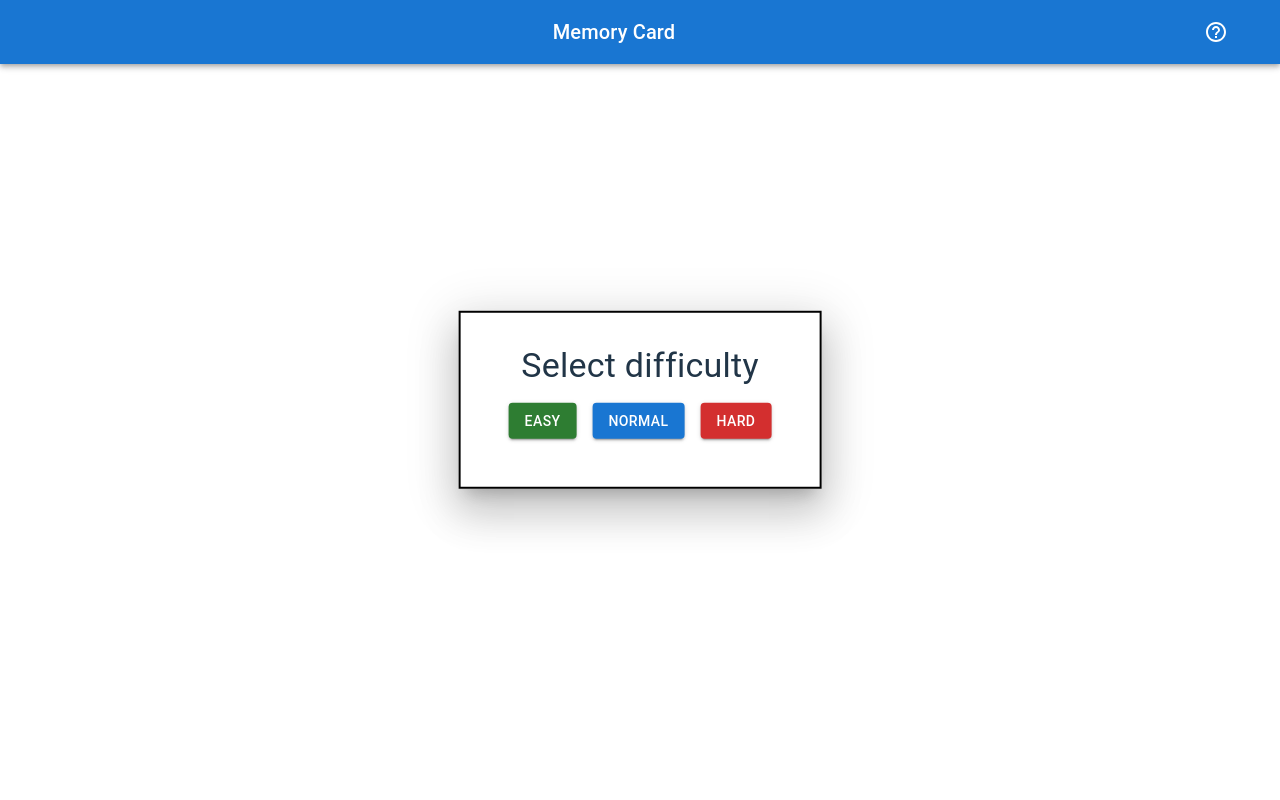
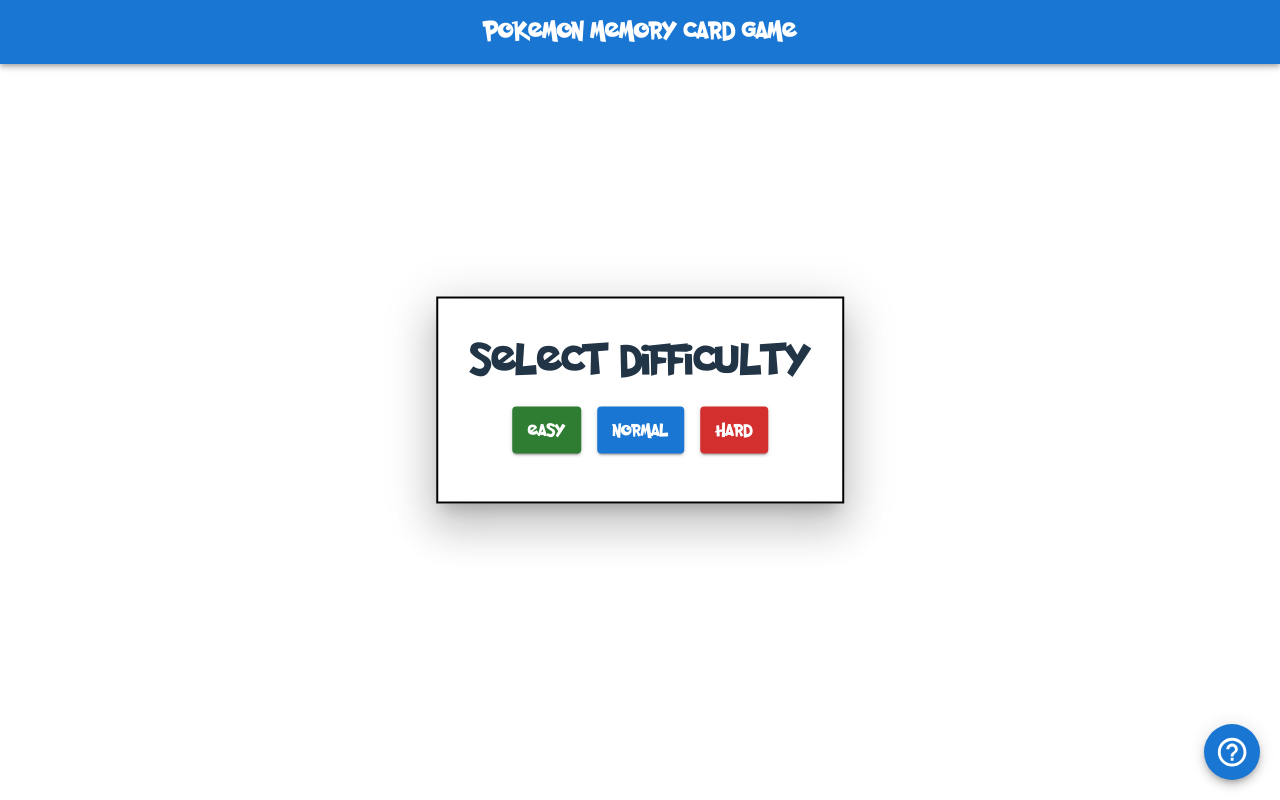
Before and after one commit to Jarrell21/memory-card, a React (Vite) app: page / in a window 1280 px wide. Built offline with nearby package versions, Linux system fonts and the light colour scheme.

Commit message:
Update user interface

```diff
--- a/src/App.jsx
+++ b/src/App.jsx
@@ -1,13 +1,22 @@
 import "./App.css";
 import Header from "./components/Header/Header";
 import Main from "./components/Main/Main";
+import { ThemeProvider } from "@emotion/react";
+import { createTheme } from "@mui/material";
+
+const theme = createTheme({
+  typography: {
+    fontFamily: "PocketMonk",
+    fontSize: 20,
+  },
+});
 
 function App() {
   return (
-    <>
+    <ThemeProvider theme={theme}>
       <Header />
       <Main />
-    </>
+    </ThemeProvider>
   );
 }
 
--- a/src/components/Header/Header.jsx
+++ b/src/components/Header/Header.jsx
@@ -1,18 +1,7 @@
 import * as React from "react";
-import {
-  AppBar,
-  Box,
-  IconButton,
-  Toolbar,
-  Tooltip,
-  Typography,
-} from "@mui/material";
-import HelpOutlineIcon from "@mui/icons-material/HelpOutline";
-import HeaderModal from "./HeaderModal";
+import { AppBar, Box, Toolbar, Typography } from "@mui/material";
 
 function Header() {
-  const [open, setOpen] = React.useState(false);
-  const handleOpen = () => setOpen(true);
   return (
     <Box sx={{ flexGrow: 1 }}>
       <AppBar position="static">
@@ -22,21 +11,8 @@
             component="div"
             sx={{ flexGrow: 1, textAlign: "center" }}
           >
-            Memory Card
+            Pokemon Memory Card Game
           </Typography>
-          <Tooltip title="How to play">
-            <IconButton
-              size="large"
-              edge="start"
-              color="inherit"
-              aria-label="menu"
-              sx={{ mr: 2 }}
-              onClick={handleOpen}
-            >
-              <HelpOutlineIcon />
-            </IconButton>
-          </Tooltip>
-          <HeaderModal open={open} setOpen={setOpen} />
         </Toolbar>
       </AppBar>
     </Box>
--- a/src/components/Main/Game.jsx
+++ b/src/components/Main/Game.jsx
@@ -144,7 +144,7 @@
       <Grid container margin={1} spacing={1} justifyContent="space-around">
         <Grid item>
           <Typography>
-            Score: {score}/{difficulty / 3}
+            Score: {score} / {difficulty / 3}
           </Typography>
           <Typography>Best Score: {bestScore}</Typography>
         </Grid>
--- a/src/components/Main/GameResultModal.jsx
+++ b/src/components/Main/GameResultModal.jsx
@@ -27,7 +27,11 @@
     setLoading(true);
 
     setTimeout(() => {
-      setOpen(false);
+      setOpen({
+        open: false,
+        loading: loading,
+        playerWon: false,
+      });
       setLoading(false);
     }, 2000);
   };
--- a/src/components/Header/HeaderModal.jsx
+++ b/src/components/Main/HelpModal.jsx
@@ -12,7 +12,7 @@
   p: 4,
 };
 
-function HeaderModal({ open, setOpen }) {
+function HelpModal({ open, setOpen }) {
   const handleClose = () => setOpen(false);
 
   return (
@@ -42,9 +42,9 @@
   );
 }
 
-HeaderModal.propTypes = {
+HelpModal.propTypes = {
   open: PropTypes.bool,
   setOpen: PropTypes.func,
 };
 
-export default HeaderModal;
+export default HelpModal;
--- a/src/components/Main/Main.jsx
+++ b/src/components/Main/Main.jsx
@@ -1,11 +1,15 @@
 import * as React from "react";
-import { Container } from "@mui/material";
+import { Container, Fab } from "@mui/material";
 import LandingPage from "./LandingPage";
 import Game from "./Game";
+import HelpOutlineIcon from "@mui/icons-material/HelpOutline";
+import HeaderModal from "./HelpModal";
 
 function Main() {
   const [gameStart, setGameStart] = React.useState(false);
   const [difficulty, setDifficulty] = React.useState(60);
+  const [openModal, setOpenModal] = React.useState(false);
+  const handleOpen = () => setOpenModal(true);
   return (
     <Container maxWidth="xl">
       {gameStart ? (
@@ -16,6 +20,20 @@
           setGameStart={setGameStart}
         />
       )}
+      <Fab
+        color="primary"
+        aria-label="add"
+        sx={{ position: "fixed", bottom: 20, right: 20 }}
+      >
+        <HelpOutlineIcon
+          size="large"
+          edge="start"
+          color="inherit"
+          aria-label="menu"
+          onClick={handleOpen}
+        />
+        <HeaderModal open={openModal} setOpen={setOpenModal} />
+      </Fab>
     </Container>
   );
 }
--- a/src/components/Main/PokemonCard.jsx
+++ b/src/components/Main/PokemonCard.jsx
@@ -23,7 +23,7 @@
 
   return (
     <Fade in={true} style={{ transformOrigin: "0 0 0" }} {...{ timeout: 2000 }}>
-      <Card sx={{ maxWidth: 345, maxHeight: 400 }}>
+      <Card variant="outlined" sx={{ maxWidth: 345, maxHeight: 400 }}>
         <CardActionArea onClick={() => handleCardClick(name, clicked)}>
           <CardMedia component="img" image={pokemonImg} alt={name} />
           <CardContent>
--- a/src/index.css
+++ b/src/index.css
@@ -12,6 +12,11 @@
   -webkit-font-smoothing: antialiased;
   -moz-osx-font-smoothing: grayscale;
   -webkit-text-size-adjust: 100%;
+}
+
+@font-face {
+  font-family: "PocketMonk";
+  src: local("PocketMonk"), url("./fonts/PocketMonk.ttf") format("truetype");
 }
 
 a {
```
Also changed, not shown: src/fonts/PocketMonk.ttf (added).
